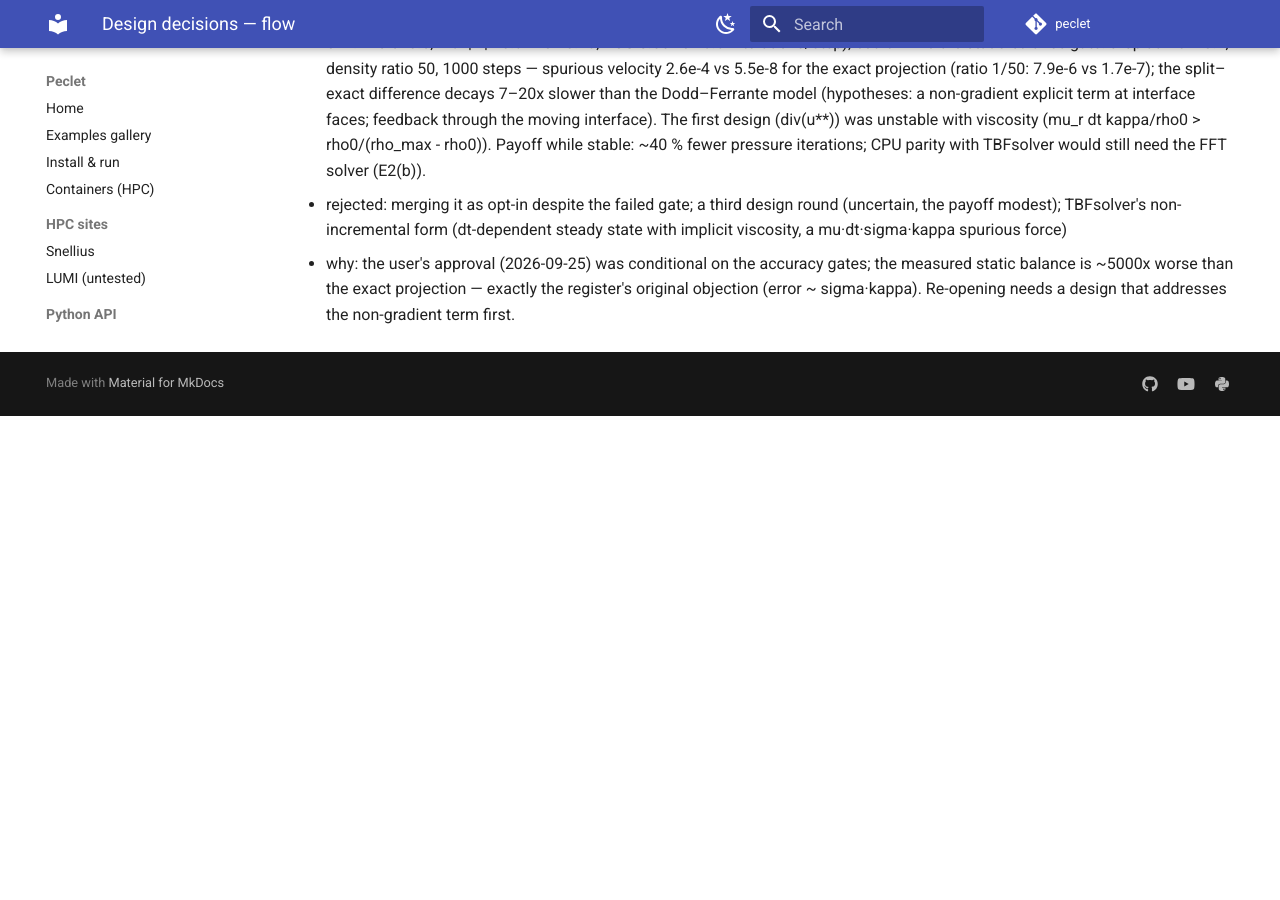
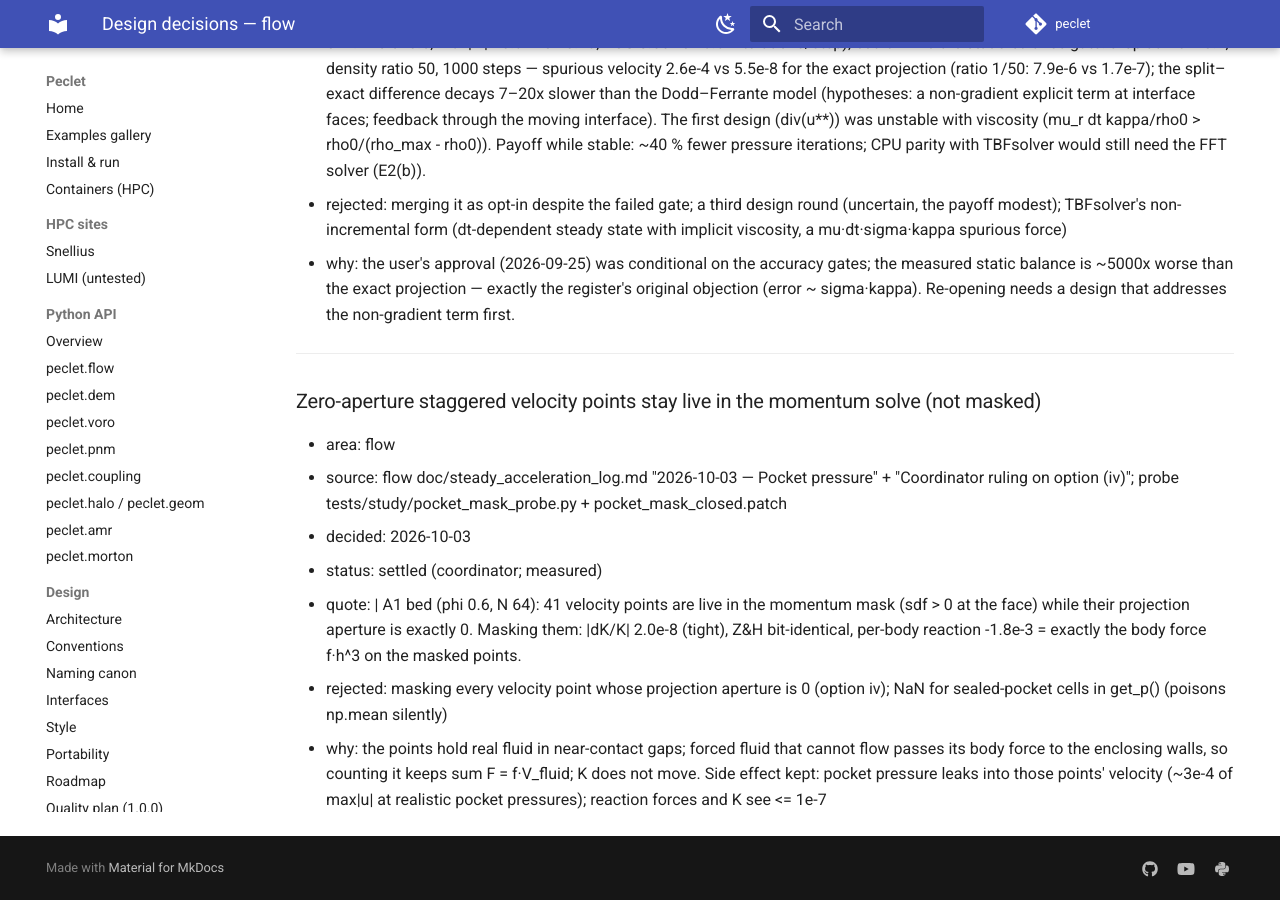
Before and after one commit to computational-chemical-engineering/peclet, an MkDocs documentation site: the page built from docs/decisions/flow.md, in a window 1280 px wide and 900 px high, scrolled down 101786 px. Built offline with MkDocs 1.6.1 and Material for MkDocs 9.7.7, drawn with Linux system fonts in a browser that asks for light colours; comment, search, counter and statistics services are not loaded; before the commit the page ends 102202 px from its top, so only the background shows below that.

Commit message:
flow 6719f01: sealed-pocket record corrected (115 pockets, not 1,085; off-by-one in a probe); register: zero-aperture velocity points stay live (option iv parked); pointer
Co-Authored-By: Claude Opus 5.5 <noreply@anthropic.com>
Claude-Session: https://claude.ai/code/session_015fNTZgmz6U1bv2MRTM3bbF

```diff
--- a/docs/decisions/flow.md
+++ b/docs/decisions/flow.md
@@ -3623,3 +3623,17 @@ Do not reverse an entry here without recording a new decision that supersedes it
 - why: the user's approval (2026-09-25) was conditional on the accuracy gates; the measured static
     balance is ~5000x worse than the exact projection — exactly the register's original objection
     (error ~ sigma·kappa). Re-opening needs a design that addresses the non-gradient term first.
+
+---
+
+### Zero-aperture staggered velocity points stay live in the momentum solve (not masked)
+- area: flow
+- source: flow doc/steady_acceleration_log.md "2026-10-03 — Pocket pressure" + "Coordinator ruling on option (iv)"; probe tests/study/pocket_mask_probe.py + pocket_mask_closed.patch
+- decided: 2026-10-03
+- status: settled (coordinator; measured)
+- quote: |
+    A1 bed (phi 0.6, N 64): 41 velocity points are live in the momentum mask (sdf > 0 at the face)
+    while their projection aperture is exactly 0. Masking them: |dK/K| 2.0e-8 (tight), Z&H
+    bit-identical, per-body reaction -1.8e-3 = exactly the body force f·h^3 on the masked points.
+- rejected: masking every velocity point whose projection aperture is 0 (option iv); NaN for sealed-pocket cells in get_p() (poisons np.mean silently)
+- why: the points hold real fluid in near-contact gaps; forced fluid that cannot flow passes its body force to the enclosing walls, so counting it keeps sum F = f·V_fluid; K does not move. Side effect kept: pocket pressure leaks into those points' velocity (~3e-4 of max|u| at realistic pocket pressures); reaction forces and K see <= 1e-7
```
Also changed, not shown: CLAUDE.md (+1 -1 lines), docs/DECISIONS.md (+2 -1 lines).
